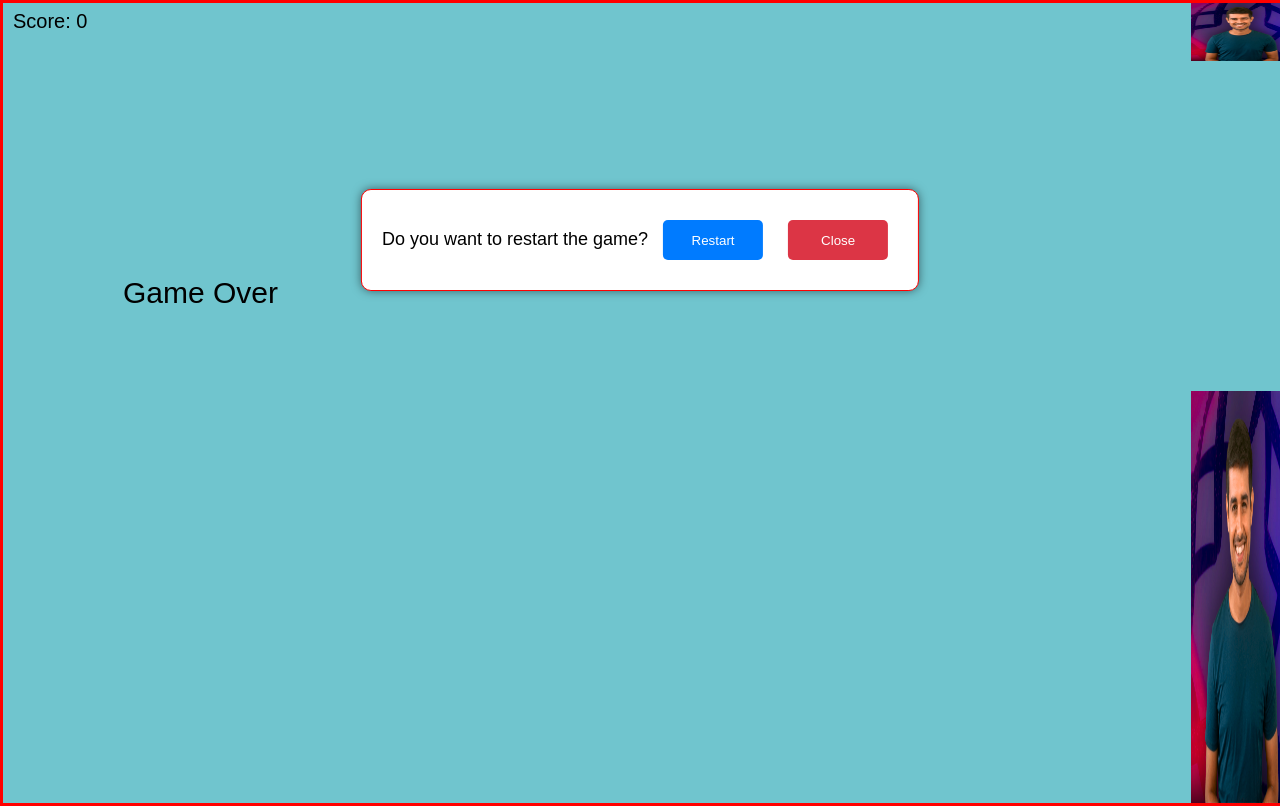
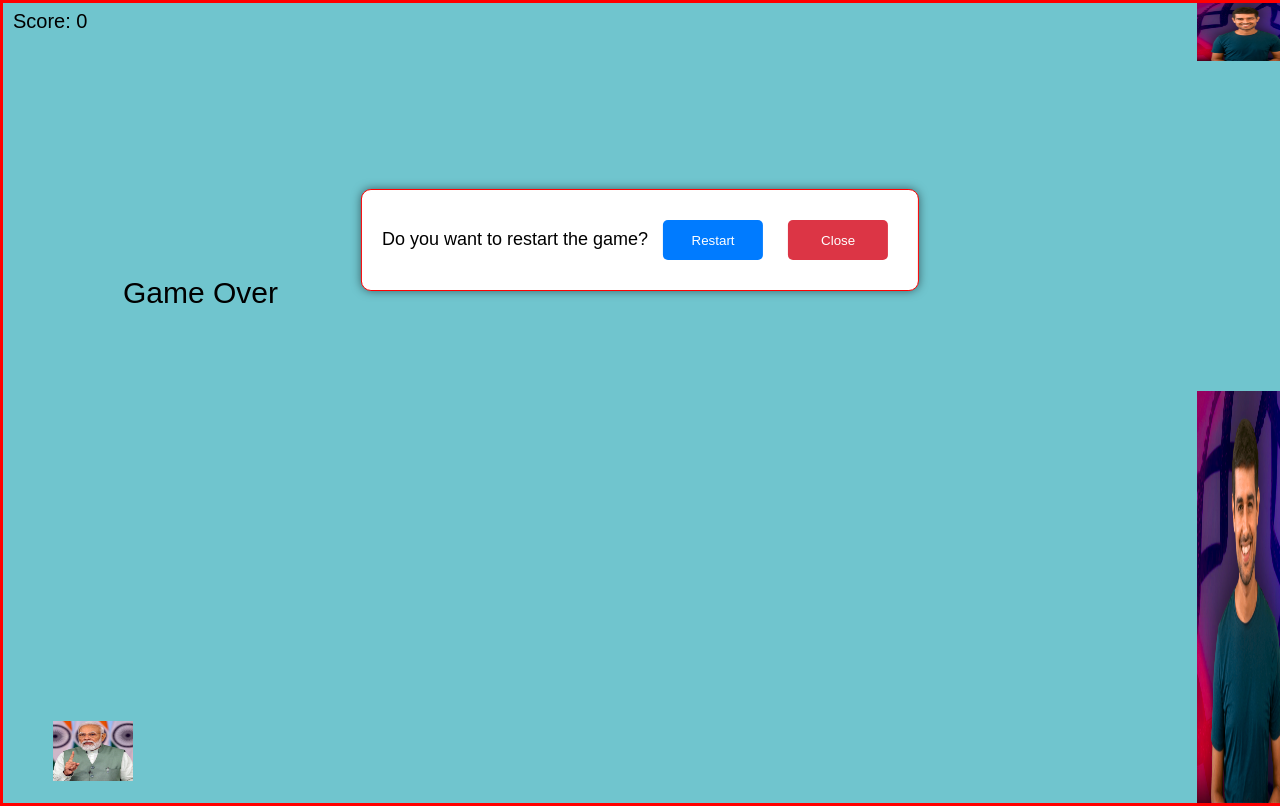
Before and after one commit to Razan-Poudel/flap-me-Daddy, a plain HTML site: page src/index.html in a window 1280 px wide. Drawn offline with Linux system fonts and the light colour scheme.

Commit message:
fixed paths

```diff
--- a/src/index.html
+++ b/src/index.html
@@ -6,10 +6,7 @@
     body { margin: 0; overflow: hidden; background: skyblue; }
     canvas { display: block; margin: auto; background: #70c5ce; }
   </style>
-<link rel="stylesheet" href="/src/index.css">
-
-</head>
-
+<link rel="stylesheet" href="index.css">
 
 </head>
 <body>
@@ -18,9 +15,8 @@
   <button id="restartBtn">Restart</button>
   <button id="closeBtn">Close</button>
 </div>
-<audio id="bgMusic" src="/client/media/panxi_banu.mp3"  loop></audio>
-<audio id="overmusic" src="/client/media/modi-ji-bkl.mp3"  ></audio>
-
+<audio id="bgMusic" src="media/panxi_banu.mp3"  loop></audio>
+<audio id="overmusic" src="media/modi-ji-bkl.mp3"  ></audio>
 
 <canvas id="gameCanvas" width="1500" height="750">
 
@@ -34,20 +30,17 @@
 const restartBtn = document.getElementById("restartBtn");
 const closeBtn = document.getElementById("closeBtn");
 const poleimage = new Image();
-poleimage.src = "/media/dhruv_bird.png";
+poleimage.src = "media/dhruv_bird.png";
 const birdimage = new Image();
-birdimage.src = "/media/modi_pole.jpg";
+birdimage.src = "media/modi_pole.jpg";
 canvas.width = window.innerWidth;
 canvas.height = window.innerHeight;
 
-const birdheight=birdimage.naturalHeight;
-const birdwidth=birdimage.naturalWidth;
-const birdaspectRatio=birdimage.naturalWidth/birdimage.naturalHeight;
-
-
-const poleheight=poleimage.naturalHeight;
-const polewidth=poleimage.naturalWidth;
-const poleaspectRatio=poleimage.naturalWidth/poleimage.naturalHeight;
+// Avoid reading naturalWidth/naturalHeight before images load (they are 0 until loaded).
+// Use sensible default sizes; images will still draw using their intrinsic size when available.
+const DEFAULT_BIRD_WIDTH = 80;
+const DEFAULT_BIRD_HEIGHT = 60;
+const DEFAULT_PIPE_WIDTH = 100;
 
 canvas.bgColor = "black";
 
@@ -75,7 +68,7 @@
   dialog.style.display = "none";
 });
 
-let bird = { x: 50, y: 150, width: birdaspectRatio * birdheight, height: birdheight, gravity: 0.6, lift: -10, velocity: 0 };
+let bird = { x: 50, y: 150, width: DEFAULT_BIRD_WIDTH, height: DEFAULT_BIRD_HEIGHT, gravity: 0.6, lift: -10, velocity: 0 };
 let pipes = [];
 let frame = 0;
 let score = 0;
@@ -108,7 +101,9 @@
   if (frame % 96 === 0) {
     let top = Math.random() * 200 + 50;
     let gap = 330 - score * 5; // Decrease gap as score increases
-    pipes.push({ x: canvas.width, top: top, bottom: canvas.height - top - gap, width: 100 });
+    // Ensure gap isn't too small
+    if (gap < 120) gap = 120;
+    pipes.push({ x: canvas.width, top: top, bottom: canvas.height - top - gap, width: DEFAULT_PIPE_WIDTH });
   }
 
   pipes.forEach(pipe => {
@@ -146,7 +141,7 @@
 }
 
 function resetGame() {
-  bird = { x: 50, y: 150, width: birdaspectRatio * 80, height: 80, gravity: 0.6, lift: -10, velocity: 0 };
+  bird = { x: 50, y: 150, width: DEFAULT_BIRD_WIDTH, height: DEFAULT_BIRD_HEIGHT, gravity: 0.6, lift: -10, velocity: 0 };
   pipes = [];
   frame = 0;
   score = 0;
```
